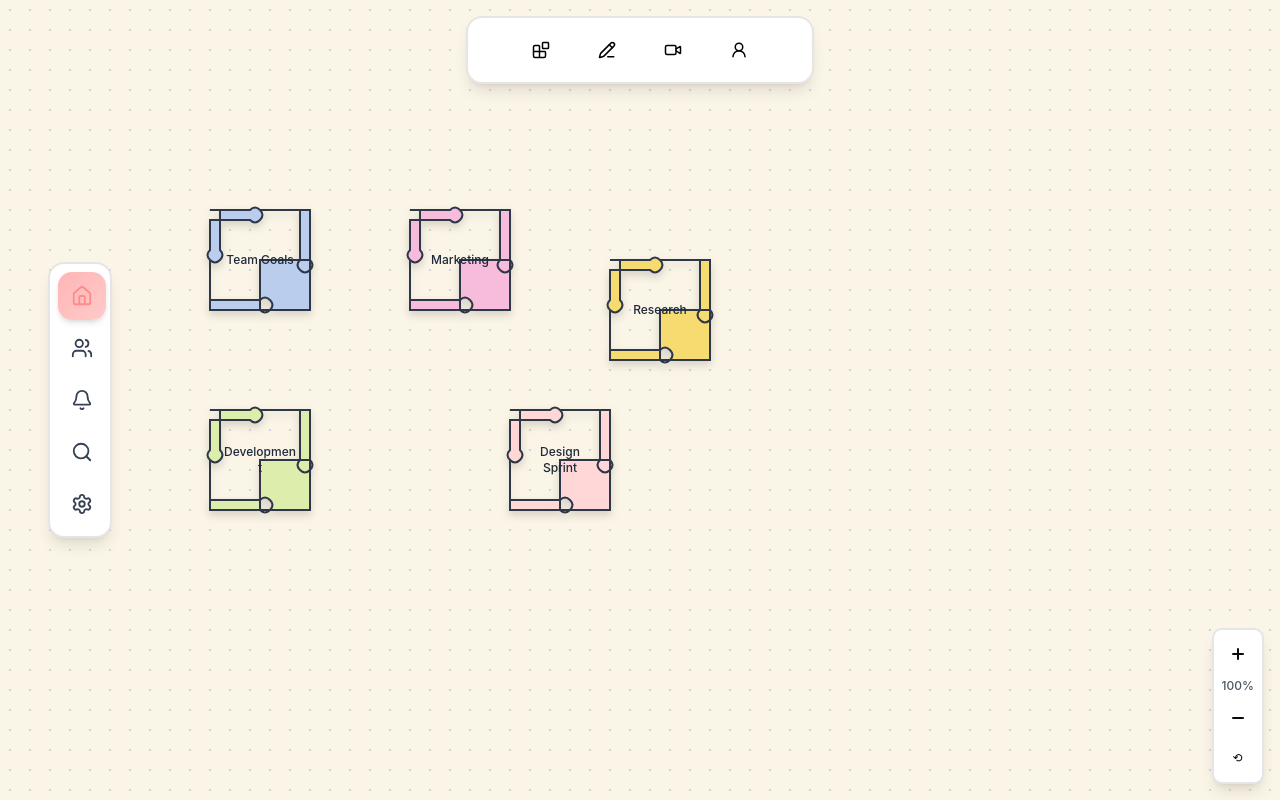
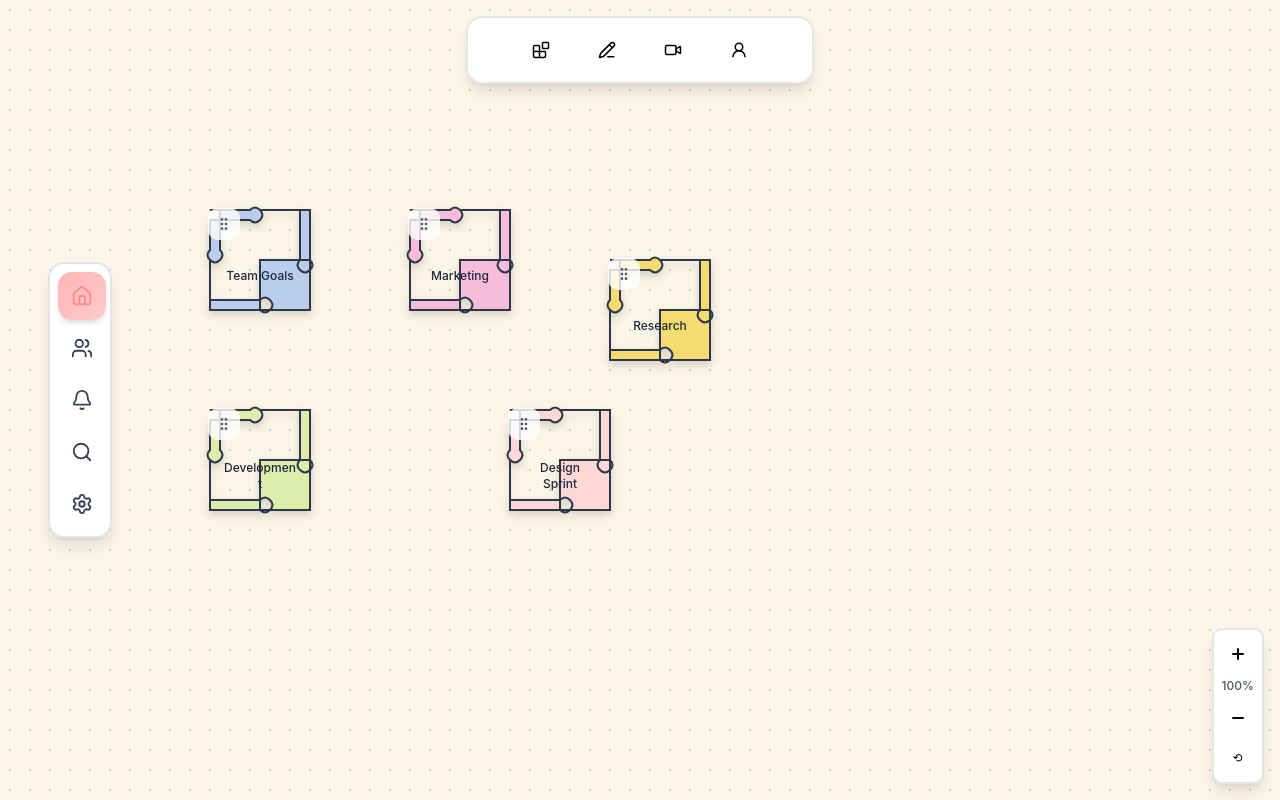
Before and after one commit to AO-5002/UTD_DESIGNATHON_2025, a Next.js app: page /1 in a window 1280 px wide. Built offline with nearby package versions, Linux system fonts and the light colour scheme.

Commit message:
integrated more stuff

```diff
--- a/components/PuzzlePiece.tsx
+++ b/components/PuzzlePiece.tsx
@@ -1,7 +1,14 @@
 "use client";
 
-import { motion, useMotionValue, useTransform } from "framer-motion";
+import { motion, useMotionValue } from "framer-motion";
 import { useState, useRef, useEffect } from "react";
+import { GripVertical } from "lucide-react";
+import {
+  ContextMenu,
+  ContextMenuContent,
+  ContextMenuItem,
+  ContextMenuTrigger,
+} from "@/components/ui/context-menu";
 
 type ConnectionSide = "top" | "right" | "bottom" | "left";
 
@@ -18,6 +25,8 @@ type PuzzlePieceProps = {
     piece2Id: string,
     side: ConnectionSide
   ) => void;
+  onDelete?: (id: string) => void;
+  onDuplicate?: (id: string) => void;
   allPieces?: Map<string, { x: number; y: number; ref: HTMLDivElement | null }>;
 };
 
@@ -33,14 +42,18 @@ export function PuzzlePiece({
   onPositionChange,
   onTextChange,
   onConnect,
+  onDelete,
+  onDuplicate,
   allPieces = new Map(),
 }: PuzzlePieceProps) {
   const [isEditing, setIsEditing] = useState(false);
   const [pieceText, setPieceText] = useState(text);
   const [currentX, setCurrentX] = useState(initialX);
   const [currentY, setCurrentY] = useState(initialY);
+  const [isDragging, setIsDragging] = useState(false);
   const pieceRef = useRef<HTMLDivElement>(null);
   const textareaRef = useRef<HTMLTextAreaElement>(null);
+  const dragHandleRef = useRef<HTMLDivElement>(null);
 
   const x = useMotionValue(initialX);
   const y = useMotionValue(initialY);
@@ -126,12 +139,10 @@ export function PuzzlePiece({
   };
 
   return (
+    <ContextMenu>
+      <ContextMenuTrigger>
         <motion.div
           ref={pieceRef}
-      data-draggable="true"
-      drag
-      dragMomentum={false}
-      dragElastic={0}
           style={{
             x,
             y,
@@ -139,34 +150,14 @@ export function PuzzlePiece({
             height: PIECE_SIZE,
           }}
           initial={{ x: initialX, y: initialY }}
-      onDrag={(event, info) => {
-        const newX = initialX + info.offset.x;
-        const newY = initialY + info.offset.y;
-        x.set(newX);
-        y.set(newY);
-      }}
-      onDragEnd={(event, info) => {
-        const dragX = initialX + info.offset.x;
-        const dragY = initialY + info.offset.y;
-
-        const { x: snapX, y: snapY, snapped } = findSnapPosition(dragX, dragY);
-
-        setCurrentX(snapX);
-        setCurrentY(snapY);
-        x.set(snapX);
-        y.set(snapY);
-        onPositionChange?.(id, snapX, snapY);
-      }}
-      className="absolute cursor-move select-none"
-      whileHover={{ scale: 1.05 }}
-      whileDrag={{ scale: 1.1, cursor: "grabbing", zIndex: 50 }}
+          className="absolute select-none"
         >
           {/* Puzzle Piece SVG Shape */}
           <svg
             width={PIECE_SIZE}
             height={PIECE_SIZE}
             viewBox="0 0 120 120"
-        className="absolute inset-0 drop-shadow-lg"
+            className="absolute inset-0 drop-shadow-lg pointer-events-none"
           >
             {/* Main puzzle piece shape with connectors */}
             <path
@@ -213,12 +204,46 @@ export function PuzzlePiece({
             />
           </svg>
 
+          {/* Drag Handle - Top Left Corner */}
+          <motion.div
+            ref={dragHandleRef}
+            data-draggable="true"
+            drag
+            dragMomentum={false}
+            dragElastic={0}
+            onDragStart={() => setIsDragging(true)}
+            onDrag={(event, info) => {
+              const newX = initialX + info.offset.x;
+              const newY = initialY + info.offset.y;
+              x.set(newX);
+              y.set(newY);
+            }}
+            onDragEnd={(event, info) => {
+              setIsDragging(false);
+              const dragX = initialX + info.offset.x;
+              const dragY = initialY + info.offset.y;
+
+              const { x: snapX, y: snapY } = findSnapPosition(dragX, dragY);
+
+              setCurrentX(snapX);
+              setCurrentY(snapY);
+              x.set(snapX);
+              y.set(snapY);
+              onPositionChange?.(id, snapX, snapY);
+            }}
+            className="absolute top-2 left-2 w-8 h-8 flex items-center justify-center bg-white/80 rounded-lg cursor-grab active:cursor-grabbing hover:bg-white hover:shadow-md transition-all z-10"
+            whileHover={{ scale: 1.1 }}
+            whileDrag={{ scale: 1.2, cursor: "grabbing" }}
+          >
+            <GripVertical size={16} className="text-gray-600" />
+          </motion.div>
+
           {/* Text content area */}
           <div
-        className="absolute inset-0 flex items-center justify-center p-4"
+            className="absolute inset-0 flex items-center justify-center p-4 pt-12"
             onClick={(e) => {
               e.stopPropagation();
-          if (!isEditing) setIsEditing(true);
+              if (!isEditing && !isDragging) setIsEditing(true);
             }}
           >
             {isEditing ? (
@@ -249,5 +274,18 @@ export function PuzzlePiece({
             )}
           </div>
         </motion.div>
+      </ContextMenuTrigger>
+      <ContextMenuContent>
+        <ContextMenuItem onClick={() => setIsEditing(true)}>
+          Edit Text
+        </ContextMenuItem>
+        <ContextMenuItem onClick={() => onDuplicate?.(id)}>
+          Duplicate
+        </ContextMenuItem>
+        <ContextMenuItem onClick={() => onDelete?.(id)} variant="destructive">
+          Delete
+        </ContextMenuItem>
+      </ContextMenuContent>
+    </ContextMenu>
   );
 }
```
Lines whose indentation alone changed are shown as unchanged.
